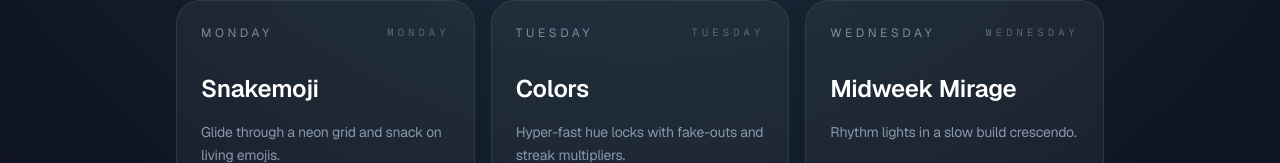
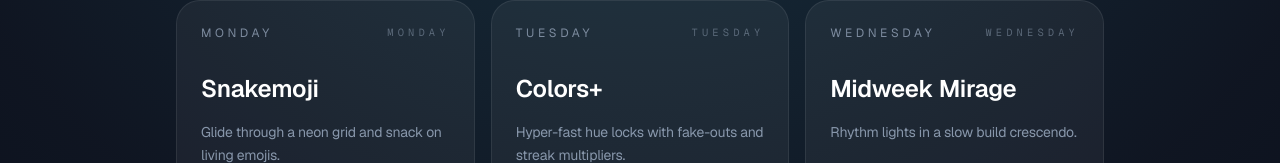
Before and after one commit to mehmet-oner/mmgames, a Next.js app: page / in a window 1280 px wide. Shown: the part 345-508 px from the top of the page. Built offline with nearby package versions, Linux system fonts and the light colour scheme.

Commit message:
renamed to colors+

```diff
--- a/app/games/tuesday/colors-game.tsx
+++ b/app/games/tuesday/colors-game.tsx
@@ -560,7 +560,7 @@ export default function ColorsGame() {
 
           <div className="flex flex-col gap-3">
             <span className="text-xs uppercase tracking-[0.35em] text-white/60">Tuesday</span>
-            <h1 className="text-4xl font-semibold text-white sm:text-5xl">Colors</h1>
+            <h1 className="text-4xl font-semibold text-white sm:text-5xl">Colors+</h1>
             <p className="max-w-2xl text-sm text-white/70 sm:text-base">
               Hold focus as the chroma wheel swings, nail taps on the matching hue, and stay calm when the signal is a fake.
             </p>
--- a/app/page.tsx
+++ b/app/page.tsx
@@ -10,7 +10,7 @@ const DAYS = [
   {
     id: "tuesday",
     name: "Tuesday",
-    game: "Colors",
+    game: "Colors+",
     vibe: "Hyper-fast hue locks with fake-outs and streak multipliers.",
   },
   {
```
